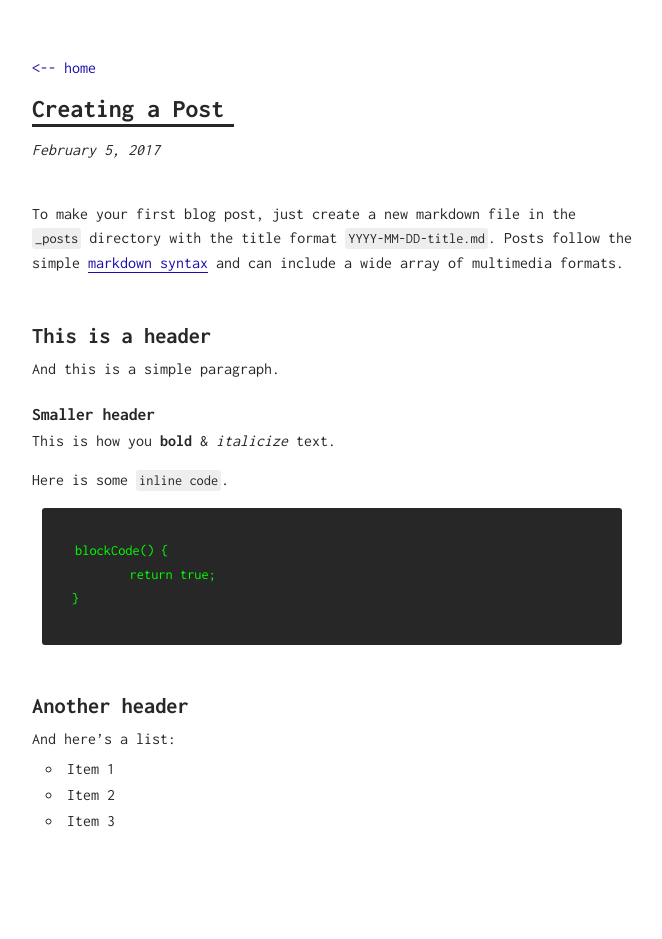
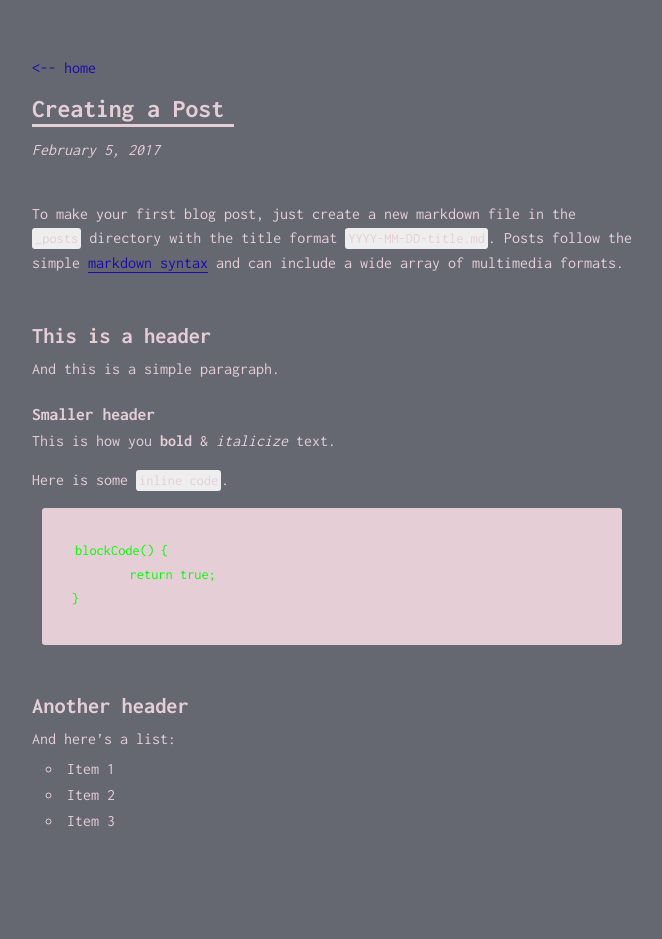
Before and after one commit to shabansalihi/pietz.github.io, a Jekyll site: the page built from _posts/2017-02-05-creating-a-post.md, in a window 1280 px wide. Shown: the whole page, without its empty margins (308-970 px from the left). Built offline with Jekyll 4.4.1, drawn with Linux system fonts in a browser that asks for light colours.

Commit message:
color change

```diff
--- a/_sass/_config.scss
+++ b/_sass/_config.scss
@@ -1,6 +1,6 @@
 // COLORS
-$color-font: #272727;
-$color-bg: #FFFFFF;
+$color-font: #E6CED7;
+$color-bg: #656871;
 $color-grey: #EEEEEE;
 $color-link: #1A0DAB;
 $color-code: #00FF00;
```
